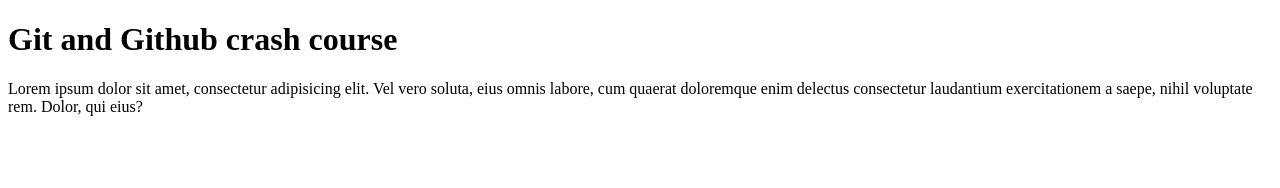
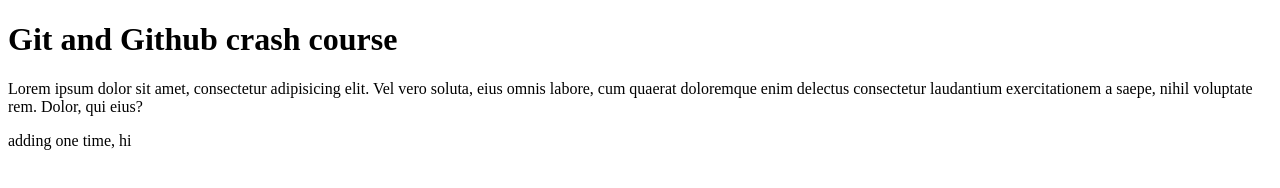
Before and after one commit to Vinaykumar0077/git-crash, a plain HTML site: page index.html in a window 1280 px wide. Drawn offline with Linux system fonts and the light colour scheme.

Commit message:
modified commit

```diff
--- a/index.html
+++ b/index.html
@@ -13,5 +13,6 @@
       eius omnis labore, cum quaerat doloremque enim delectus consectetur
       laudantium exercitationem a saepe, nihil voluptate rem. Dolor, qui eius?
     </p>
+    <p>adding one time, hi</p>
   </body>
 </html>
```
